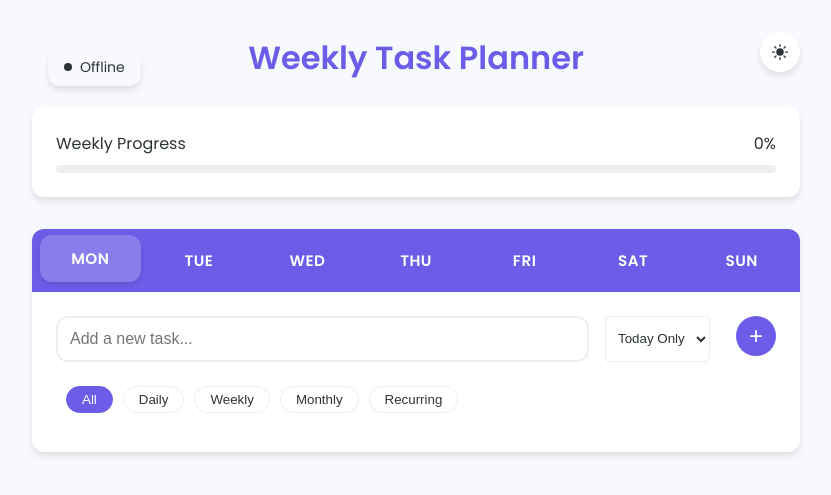
After one commit to MuhammadWae7/super-todo, a Flask app: page / in a window 1280 px wide. The commit adds this page. Shown: the top 495 px of the page, without its empty margins (224-1055 px from the left). Run offline with Flask 3, Linux system fonts and the light colour scheme; parts of the project's set-up code (start-up, migrations or seed data) failed here and were passed over; some libraries are stand-ins or nearby versions.

Commit message:
Fix add button and sync functionality

```diff
--- a/static/css/style.css
+++ b/static/css/style.css
@@ -11,7 +11,90 @@
   --box-shadow: 0 4px 6px rgba(0, 0, 0, 0.1);
   --transition: all 0.3s ease;
 }
+.add-btn {
+    position: relative;
+    width: 40px;
+    height: 40px;
+    border-radius: 50%;
+    background: var(--primary-color);
+    border: none;
+    cursor: pointer;
+    transition: transform 0.3s ease;
+}
 
+.add-btn:hover {
+    transform: rotate(90deg);
+}
+
+.plus-icon {
+    color: white;
+    font-size: 24px;
+    line-height: 1;
+}
+
+.task-filters {
+    display: flex;
+    gap: 10px;
+    margin: 15px 0;
+    padding: 0 10px;
+}
+
+.filter-btn {
+    padding: 5px 15px;
+    border: 1px solid var(--border-color);
+    border-radius: 15px;
+    background: transparent;
+    color: var(--text-color);
+    cursor: pointer;
+    transition: all 0.3s ease;
+}
+
+.filter-btn.active {
+    background: var(--primary-color);
+    color: white;
+    border-color: var(--primary-color);
+}
+
+#task-category {
+    padding: 8px;
+    border: 1px solid var(--border-color);
+    border-radius: 4px;
+    margin-right: 10px;
+    background: var(--bg-color);
+    color: var(--text-color);
+}
+@keyframes slideIn {
+    from {
+        opacity: 0;
+        transform: translateY(-20px);
+    }
+    to {
+        opacity: 1;
+        transform: translateY(0);
+    }
+}
+
+@keyframes slideOut {
+    from {
+        opacity: 1;
+        transform: translateX(0);
+    }
+    to {
+        opacity: 0;
+        transform: translateX(100%);
+    }
+}
+.task-item {
+    animation: slideIn 0.3s ease;
+}
+
+.add-task button {
+    transition: transform 0.3s ease;
+}
+
+.add-task button:hover {
+    transform: rotate(90deg);
+}
 [data-theme="dark"] {
   --primary-color: #8b80ff;
   --secondary-color: #6c5ce7;
@@ -196,9 +279,7 @@ h1 {
 #add-task-btn:hover {
   background: var(--secondary-color);
   transform: scale(1.05);
-}
-
-.task-item {
+}.task-item {
   display: flex;
   align-items: center;
   padding: 1rem;
@@ -206,26 +287,18 @@ h1 {
   border-radius: var(--border-radius);
   margin-bottom: 0.75rem;
   transition: var(--transition);
-}
-
-.task-item:hover {
+}.task-item:hover {
   transform: translateX(5px);
-}
-
-.task-checkbox {
+}.task-checkbox {
   width: 20px;
   height: 20px;
   margin-right: 1rem;
   cursor: pointer;
   accent-color: var(--primary-color);
-}
-
-.task-title {
+}.task-title {
   flex: 1;
   font-size: 1rem;
-}
-
-.delete-task {
+}.delete-task {
   background: none;
   border: none;
   color: var(--danger-color);
@@ -240,25 +313,17 @@ h1 {
   justify-content: center;
   transition: var(--transition);
   opacity: 0;
-}
-
-.task-item:hover .delete-task {
+}.task-item:hover .delete-task {
   opacity: 1;
-}
-
-.delete-task:hover {
+}.delete-task:hover {
   background: var(--danger-color);
   color: white;
   transform: scale(1.1);
-}
-
-.task-item.completed .task-title {
+}.task-item.completed .task-title {
   text-decoration: line-through;
   color: var(--secondary-color);
   opacity: 0.7;
-}
-
-.achievement-modal {
+}.achievement-modal {
   display: none;
   position: fixed;
   top: 0;
@@ -269,9 +334,7 @@ h1 {
   justify-content: center;
   align-items: center;
   z-index: 1000;
-}
-
-.modal-content {
+}.modal-content {
   background: var(--card-background);
   padding: 2rem;
   border-radius: var(--border-radius);
@@ -279,9 +342,7 @@ h1 {
   animation: modal-pop 0.3s ease-out;
   max-width: 90%;
   margin: 1rem;
-}
-
-@keyframes modal-pop {
+}@keyframes modal-pop {
   from {
     transform: scale(0.8);
     opacity: 0;
@@ -290,9 +351,7 @@ h1 {
     transform: scale(1);
     opacity: 1;
   }
-}
-
-.close-modal {
+}.close-modal {
   margin-top: 1rem;
   padding: 0.75rem 1.5rem;
   background: var(--primary-color);
@@ -301,21 +360,15 @@ h1 {
   border-radius: var(--border-radius);
   cursor: pointer;
   transition: var(--transition);
-}
-
-.close-modal:hover {
+}.close-modal:hover {
   background: var(--secondary-color);
-}
-
-.monthly-message {
+}.monthly-message {
   background: var(--card-background);
   padding: 1rem;
   border-radius: var(--border-radius);
   margin-top: 1rem;
   animation: slide-down 0.3s ease-out;
-}
-
-@keyframes slide-down {
+}@keyframes slide-down {
   from {
     transform: translateY(-20px);
     opacity: 0;
@@ -324,9 +377,7 @@ h1 {
     transform: translateY(0);
     opacity: 1;
   }
-}
-
-@media (max-width: 600px) {
+}@media (max-width: 600px) {
   .app-container {
     padding: 1rem;
   }
@@ -385,10 +436,7 @@ h1 {
   height: 8px;
   border-radius: 50%;
   background: currentColor;
-}
-
-/* Add this to ensure task items are properly styled */
-.task-item input[type="checkbox"] {
+}.task-item input[type="checkbox"] {
   width: 20px;
   height: 20px;
   margin-right: 1rem;
--- a/static/js/app.js
+++ b/static/js/app.js
@@ -86,31 +86,38 @@ document.addEventListener("DOMContentLoaded", () => {
       const newTaskInput = document.getElementById("new-task-input");
       // Task Management
       let tasks = JSON.parse(localStorage.getItem("tasks")) || {};
-      function addTask(title, day) {
+      let currentFilter = "all";
+
+      function addTask(title, category, day) {
           if (!tasks[day]) {
               tasks[day] = [];
           }
           tasks[day].push({
               id: Date.now(),
               title: title,
-              completed: false
+              completed: false,
+              category: category,
+              created: new Date().toISOString()
           });
           saveAndUpdate();
       }
-      function saveAndUpdate() {
-          localStorage.setItem("tasks", JSON.stringify(tasks));
-          renderTasks();
-          updateProgress();
-          sendSyncData();
-      }
+
       function renderTasks() {
           const activeDay = document.querySelector(".day-tab.active").dataset.day;
           const tasksList = document.getElementById("tasks-list");
           const dayTasks = tasks[activeDay] || [];
+
           tasksList.innerHTML = "";
-          tasksList.style.display = dayTasks.length ? "block" : "none";
-          if (dayTasks.length) {
-              dayTasks.forEach(task => createTaskElement(task, activeDay));
+
+          const filteredTasks = currentFilter === "all"
+              ? dayTasks
+              : dayTasks.filter(task => task.category === currentFilter);
+
+          if (filteredTasks.length) {
+              filteredTasks.forEach(task => createTaskElement(task, activeDay));
+              tasksList.style.display = "block";
+          } else {
+              tasksList.style.display = "none";
           }
       }
       function createTaskElement(task, day) {
--- /dev/null
+++ b/templates/index.html
@@ -0,0 +1,77 @@
+<!DOCTYPE html>
+<html lang="en" data-theme="light">
+  <head>
+    <meta charset="UTF-8" />
+    <meta name="viewport" content="width=device-width, initial-scale=1.0" />
+    <title>Weekly Task Planner</title>
+    <link href="https://fonts.googleapis.com/css2?family=Poppins:wght@400;500;600&display=swap" rel="stylesheet" />
+    <link rel="stylesheet" href="{{ url_for('static', filename='css/style.css') }}" />
+    <link rel="manifest" href="{{ url_for('static', filename='manifest.json') }}" />
+    <meta name="theme-color" content="#6c5ce7" />
+  </head>
+  <body>
+    <div class="app-container">
+      <header>
+        <div class="sync-status">
+          <span class="sync-text">Offline</span>
+        </div>
+        <button class="theme-toggle" id="theme-toggle" aria-label="Toggle dark mode">
+          <svg xmlns="http://www.w3.org/2000/svg" viewBox="0 0 24 24">
+            <path d="M12 2.25a.75.75 0 01.75.75v2.25a.75.75 0 01-1.5 0V3a.75.75 0 01.75-.75zM7.5 12a4.5 4.5 0 119 0 4.5 4.5 0 01-9 0zM18.894 6.166a.75.75 0 00-1.06-1.06l-1.591 1.59a.75.75 0 101.06 1.061l1.591-1.59zM21.75 12a.75.75 0 01-.75.75h-2.25a.75.75 0 010-1.5H21a.75.75 0 01.75.75zM17.834 18.894a.75.75 0 001.06-1.06l-1.59-1.591a.75.75 0 10-1.061 1.06l1.59 1.591zM12 18a.75.75 0 01.75.75V21a.75.75 0 01-1.5 0v-2.25A.75.75 0 0112 18zM7.758 17.303a.75.75 0 00-1.061-1.06l-1.591 1.59a.75.75 0 001.06 1.061l1.591-1.59zM6 12a.75.75 0 01-.75.75H3a.75.75 0 010-1.5h2.25A.75.75 0 016 12zM6.697 7.757a.75.75 0 001.06-1.06l-1.59-1.591a.75.75 0 00-1.061 1.06l1.59 1.591z"/>
+          </svg>
+        </button>
+        <h1>Weekly Task Planner</h1>
+        <div class="progress-container">
+          <div class="progress-info">
+            <span class="progress-text">Weekly Progress</span>
+            <span class="progress-percentage" id="progress-percentage">0%</span>
+          </div>
+          <div class="progress-bar">
+            <div class="progress-fill" id="progress-fill"></div>
+          </div>
+        </div>
+      </header>
+
+      <main>
+        <div class="days-container">
+          <div class="day-tabs">
+            <button class="day-tab active" data-day="0">Mon</button>
+            <button class="day-tab" data-day="1">Tue</button>
+            <button class="day-tab" data-day="2">Wed</button>
+            <button class="day-tab" data-day="3">Thu</button>
+            <button class="day-tab" data-day="4">Fri</button>
+            <button class="day-tab" data-day="5">Sat</button>
+            <button class="day-tab" data-day="6">Sun</button>
+          </div>
+
+          <div class="tasks-container">
+            <div class="add-task">
+              <input type="text" id="new-task-input" placeholder="Add a new task..." />
+              <select id="task-category">
+                <option value="day">Today Only</option>
+                <option value="week">This Week</option>
+                <option value="month">This Month</option>
+                <option value="recurring">Daily Task</option>
+              </select>
+              <button id="add-task-btn" class="add-btn">
+                <span class="plus-icon">+</span>
+              </button>
+            </div>
+            <div class="task-filters">
+              <button class="filter-btn active" data-filter="all">All</button>
+              <button class="filter-btn" data-filter="day">Daily</button>
+              <button class="filter-btn" data-filter="week">Weekly</button>
+              <button class="filter-btn" data-filter="month">Monthly</button>
+              <button class="filter-btn" data-filter="recurring">Recurring</button>
+            </div>
+            <div id="tasks-list" class="tasks-list"></div>
+          </div>
+        </div>
+      </main>
+    </div>
+
+    <script src="https://cdnjs.cloudflare.com/ajax/libs/socket.io/4.0.1/socket.io.js"></script>
+    <script src="{{ url_for('static', filename='js/app.js') }}"></script>
+    <script src="{{ url_for('static', filename='js/sync.js') }}"></script>
+  </body>
+</html>
```
